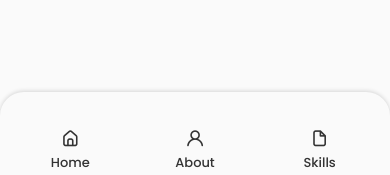
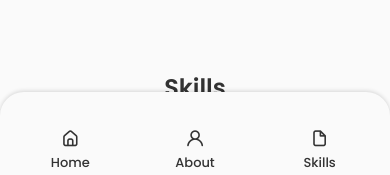
Before and after one commit to stelmaszczykadrian/Portfolio, a React (Create React App) app in the folder portfolio/: page / in a window 390 px wide. Shown: the part 1370-1545 px from the top of the page. Before the commit the page ends 1424 px from the top, so only its background shows below. Built offline with nearby package versions, Linux system fonts and the light colour scheme; the HTML template or start-up script is replaced by a standard one.

Commit message:
Feature: Add Skills component to App

```diff
--- a/portfolio/src/App.css
+++ b/portfolio/src/App.css
@@ -187,8 +187,16 @@ img {
 
 /* For medium devices */
 @media screen and (max-width: 768px) {
+    body {
+        margin: 0 0 var(--header-height) 0;
+    }
+
     .section {
         padding: 2rem 0 4rem;
+    }
+
+    .section__subtitle {
+        margin-bottom: var(--mb-3);
     }
 }
 
--- a/portfolio/src/App.js
+++ b/portfolio/src/App.js
@@ -2,6 +2,7 @@ import  './App.css'
 import Header from "./components/header/Header";
 import Home from "./components/home/Home";
 import About from "./components/about/About";
+import Skills from "./components/skills/Skills";
 
 function App() {
   return (
@@ -10,6 +11,7 @@ function App() {
         <main className="main">
             <Home/>
             <About/>
+            <Skills/>
         </main>
     </>
   );
```
